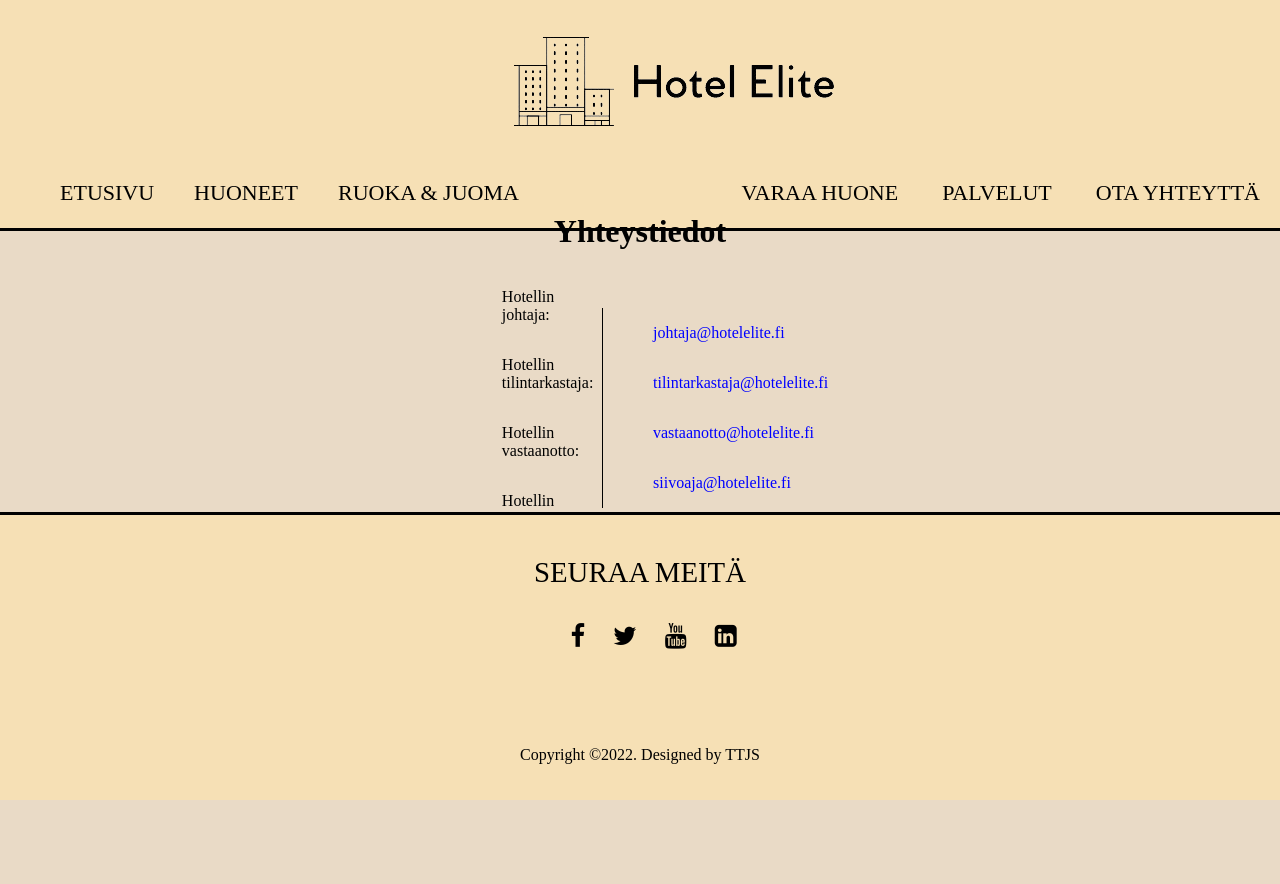
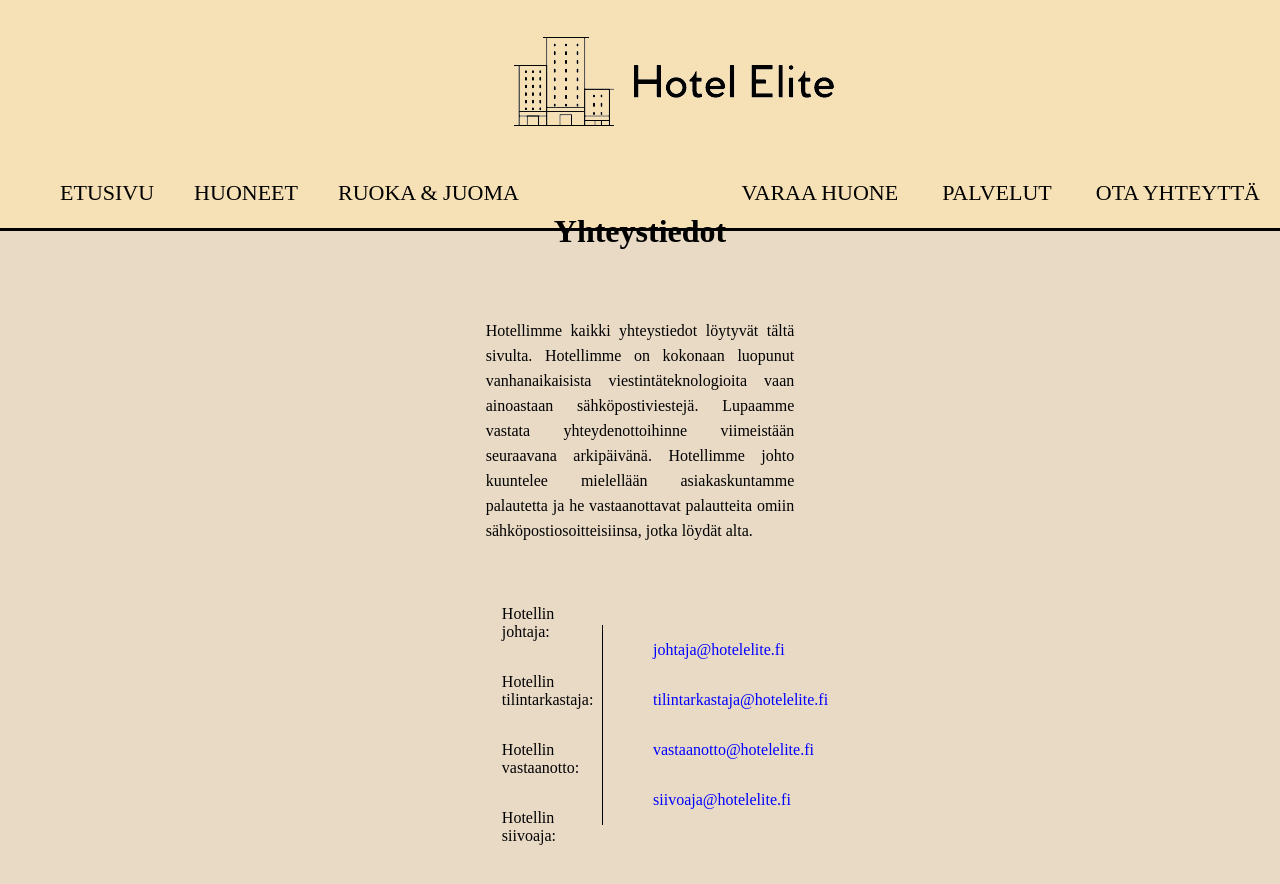
Before and after one commit to puntilateemu/JsProjekti, a plain HTML site: page contact.html in a window 1280 px wide. Shown: the top 884 px of the page. Before the commit the page ends 800 px from the top, so only its background shows below. Drawn offline with Linux system fonts and the light colour scheme.

Commit message:
lisätty ylätekstiboksi

```diff
--- a/contact.css
+++ b/contact.css
@@ -1,6 +1,8 @@
 html, body{
-    margin: 0;
+    margin: 0 auto;
     padding: 0;
+    max-width: auto;
+    min-width: 480px;
     background-color:rgb(233, 218, 198);
 }
 
@@ -30,7 +32,7 @@ html, body{
     display: flex;
     justify-content: center;
     align-items: center;
-
+    padding-top: 30px;
 }
 .smallerBoxLeft{
     width: 50%;
@@ -50,6 +52,15 @@ html, body{
     align-items: left;
     padding-left: 50px;
 }
+.topBox{
+    width: 82%;
+    height: 50%;
+    display: flex;
+    justify-content: left;
+    align-items: left;
+    text-align: justify;
+    line-height: 25px;
+}
 .contactText {
     color: black;
 }
--- a/contact.html
+++ b/contact.html
@@ -11,7 +11,7 @@
     <link rel="stylesheet" href="https://stackpath.bootstrapcdn.com/font-awesome/4.7.0/css/font-awesome.min.css">
 </head>
 <body>
-        <header style="position: absolute;">
+    <header style="position: absolute;">
         <div id="navbar">
                 <div class="logo"><img src="assets/logo1.png" alt=""></a>
                 </div>
@@ -33,6 +33,13 @@
             <h1>Yhteystiedot</h1>
         </div>
         <div class="contactBox">
+            <div class="topBox">
+                <p>Hotellimme kaikki yhteystiedot löytyvät tältä sivulta. Hotellimme on kokonaan luopunut vanhanaikaisista viestintäteknologioita
+                vaan ainoastaan sähköpostiviestejä. Lupaamme vastata yhteydenottoihinne viimeistään seuraavana arkipäivänä. Hotellimme johto kuuntelee
+                mielellään asiakaskuntamme palautetta ja he vastaanottavat palautteita omiin sähköpostiosoitteisiinsa, jotka löydät alta.</p>
+            </div>
+        </div>
+        <div class="contactBox" style="padding-bottom: 20px;">
             <div class="smallerBoxLeft contactText">
                 <p>Hotellin johtaja:</p>
                 <p>Hotellin tilintarkastaja:</p>
@@ -46,11 +53,9 @@
                 <p><a href="mailto: void">siivoaja@hotelelite.fi</a></p>
             </div>
         </div>
-
-
     </div>
 
-    <footer>
+    <footer style="position:relative; bottom:0;">
         <div class="footer-info">
             <h3>Seuraa meitä</h3>
             <ul class="socials">
@@ -63,8 +68,6 @@
         <div class="footer-cr">
             <p>Copyright &copy;2022. Designed by <span>TTJS</span></p>
         </div>
-
-
         <div class="footer"></div>
     </footer>
   </body>
```
